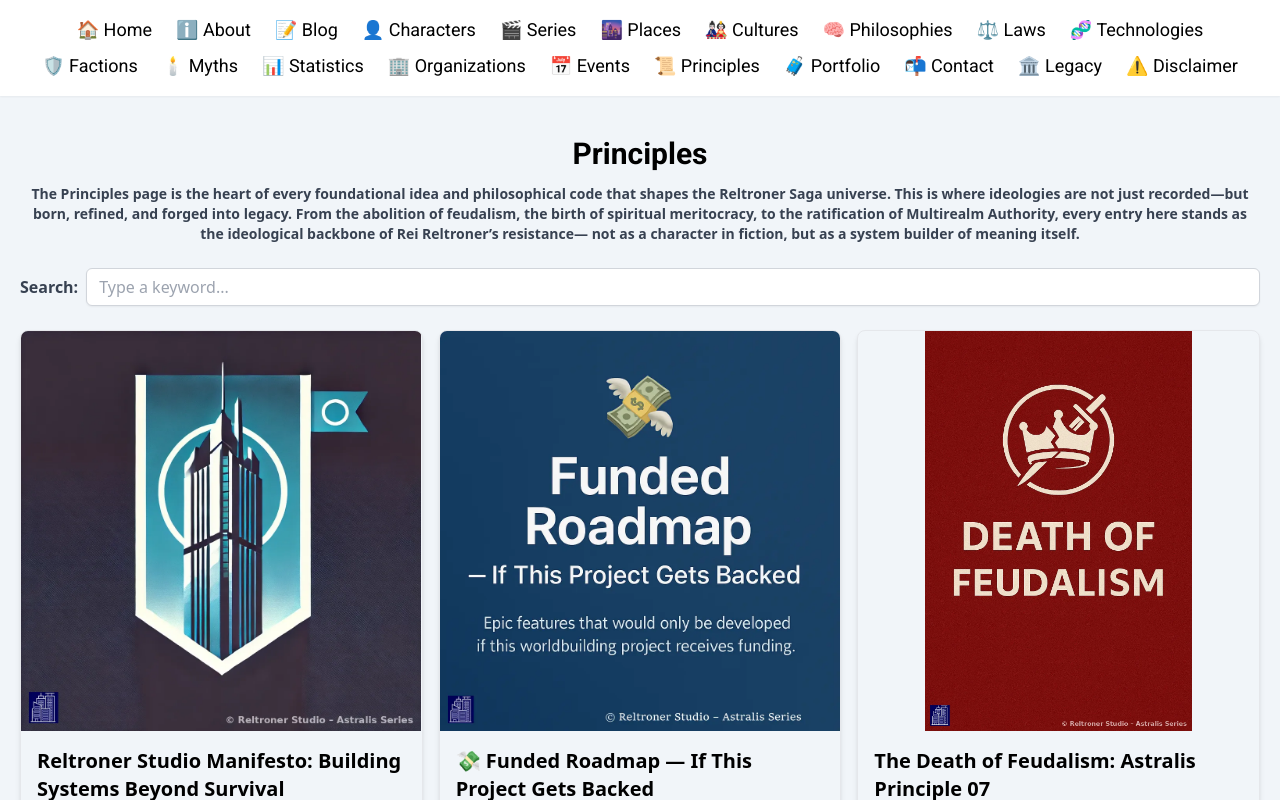
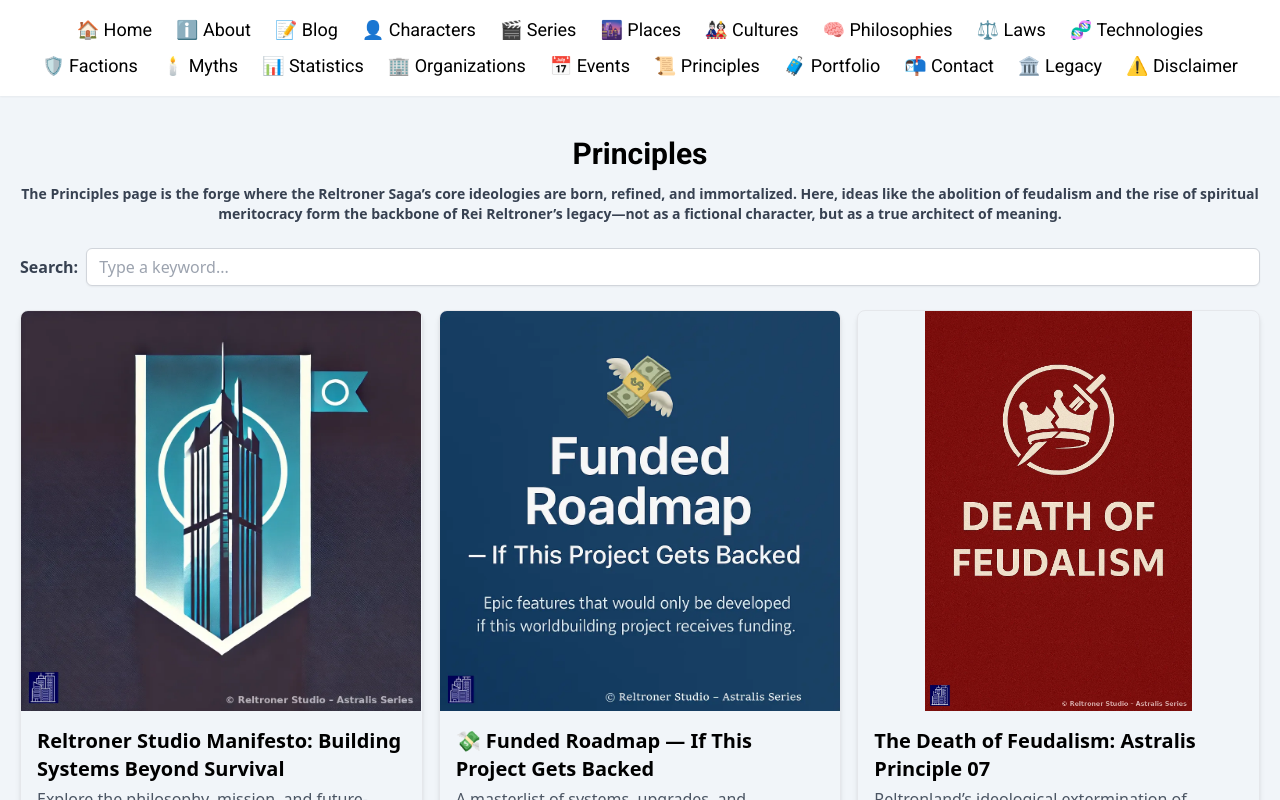
Before and after one commit to Reltroner/reltroner-studio, a Next.js app: page /principles in a window 1280 px wide. Shown: the top 800 px of the page. Built offline with nearby package versions, Linux system fonts and the light colour scheme.

Commit message:
checkpoint

```diff
--- a/app/principles/PrincipleClient.jsx
+++ b/app/principles/PrincipleClient.jsx
@@ -24,11 +24,8 @@ export default function PrinciplesClient({ principles }) {
       <div className="text-center mb-6">
         <Heading>Principles</Heading>
         <p className="text-sm text-gray-700 font-bold">
-        The Principles page is the heart of every foundational idea and philosophical code that shapes the Reltroner Saga universe.
-This is where ideologies are not just recorded—but born, refined, and forged into legacy.
-From the abolition of feudalism, the birth of spiritual meritocracy, to the ratification of Multirealm Authority,
-every entry here stands as the ideological backbone of Rei Reltroner’s resistance—
-not as a character in fiction, but as a system builder of meaning itself.
+        The Principles page is the forge where the Reltroner Saga’s core ideologies are born, refined, and immortalized.
+Here, ideas like the abolition of feudalism and the rise of spiritual meritocracy form the backbone of Rei Reltroner’s legacy—not as a fictional character, but as a true architect of meaning.
         </p>
       </div>
       {/* Search Box */}
--- a/app/principles/page.jsx
+++ b/app/principles/page.jsx
@@ -2,7 +2,7 @@ import PrinciplesClient from "./PrincipleClient";
 
 export const metadata = {
   title: "Principles",
-  description: "Explore foundational principles that shape the Reltroner Saga.",
+  description: "The Principles page is the forge where the Reltroner Saga’s core ideologies are born, refined, and immortalized. Here, ideas like the abolition of feudalism and the rise of spiritual meritocracy form the backbone of Rei Reltroner’s legacy—not as a fictional character, but as a true architect of meaning.",
 };
 
 const principles = [
```
Also changed, not shown: content/statistics/interstellar-mobility-index.md (+1 -1 lines).
